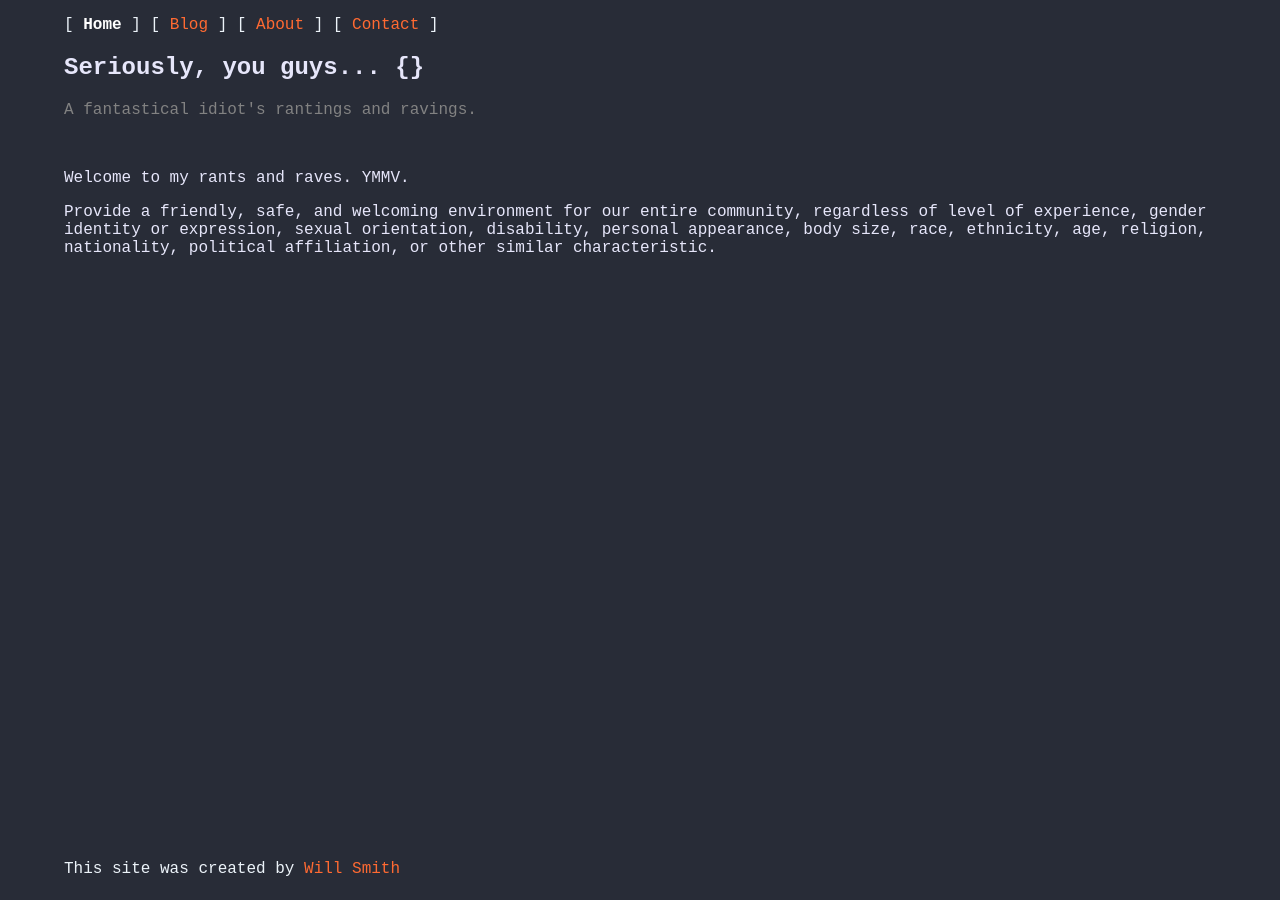
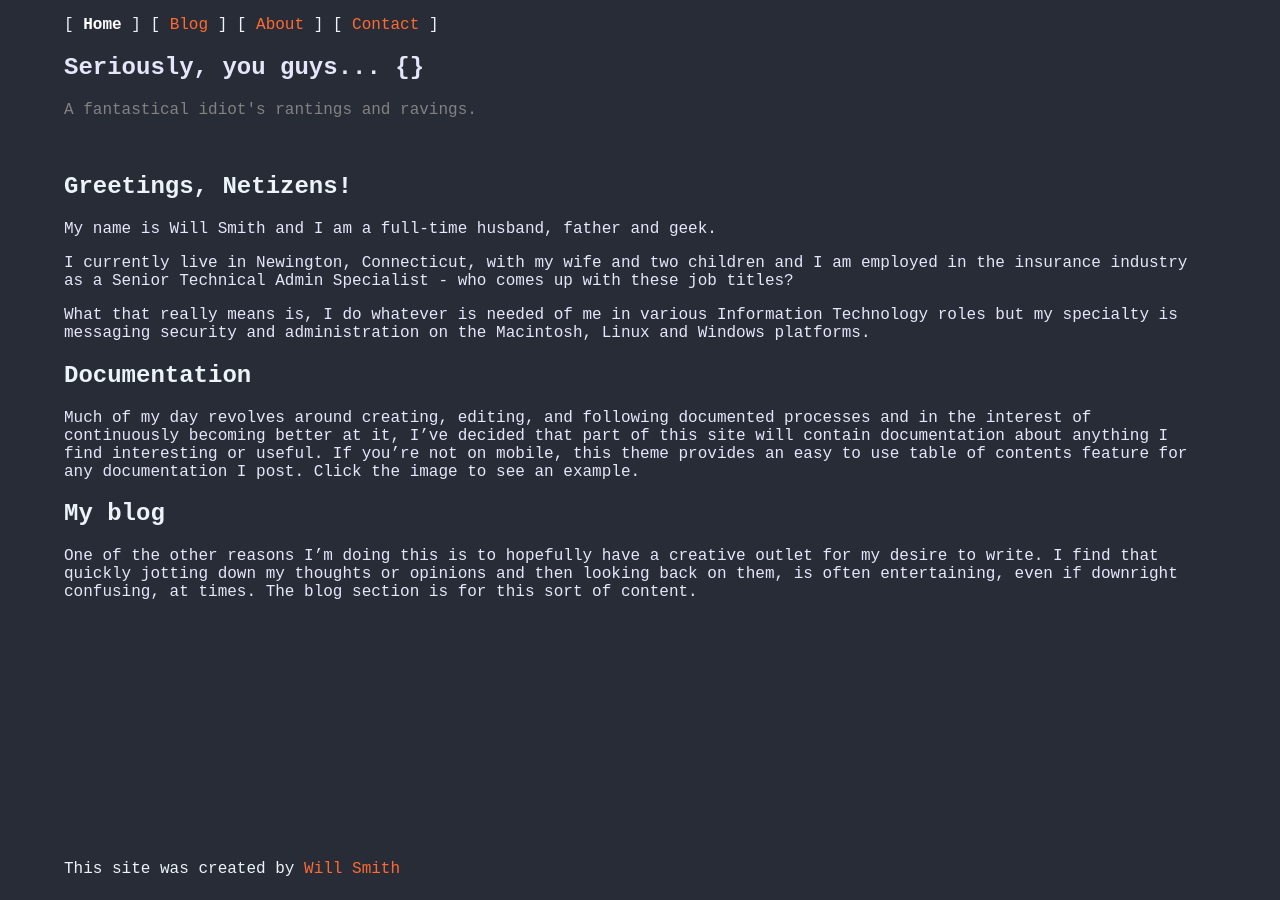
Before and after one commit to thewismit/jekyll-simple.css, a Jekyll site: the page built from index.md, in a window 1280 px wide. Built offline with Jekyll 4.4.1, drawn with Linux system fonts in a browser that asks for light colours.

Commit message:
updated index.md and blog.md

```diff
--- a/index.md
+++ b/index.md
@@ -5,8 +5,21 @@ description: A fantastical idiot's rantings and ravings.
 permalink: /
 layout: default
 ---
+## Greetings, Netizens!
 
+My name is Will Smith and I am a full-time husband, father and geek.
 
-Welcome to my rants and raves. YMMV.
+I currently live in Newington, Connecticut, with my wife and two children and I am employed in the insurance industry as a Senior Technical Admin Specialist - who comes up with these job titles?
 
-Provide a friendly, safe, and welcoming environment for our entire community, regardless of level of experience, gender identity or expression, sexual orientation, disability, personal appearance, body size, race, ethnicity, age, religion, nationality, political affiliation, or other similar characteristic.
+What that really means is, I do whatever is needed of me in various Information Technology roles but my specialty is messaging security and administration on the Macintosh, Linux and Windows platforms.
+
+## Documentation
+Much of my day revolves around creating, editing, and following documented processes and in the interest of continuously becoming better at it, I&rsquo;ve decided that part of this site will contain documentation about anything I find interesting or useful. If you&rsquo;re not on mobile, this theme provides an easy to use table of contents feature for any documentation I post. Click the image to see an example.
+
+## My blog
+
+One of the other reasons I'm doing this is to hopefully have a
+creative outlet for my desire to write. I find that quickly jotting down my thoughts or opinions
+and then looking back on them, is often entertaining, even if downright confusing, at times. The
+blog section is for this sort of content.
+<a rel="me" href="https://psynergy.io/@thewismit"></a>
```
Also changed, not shown: blog.md (+1 -0 lines).
